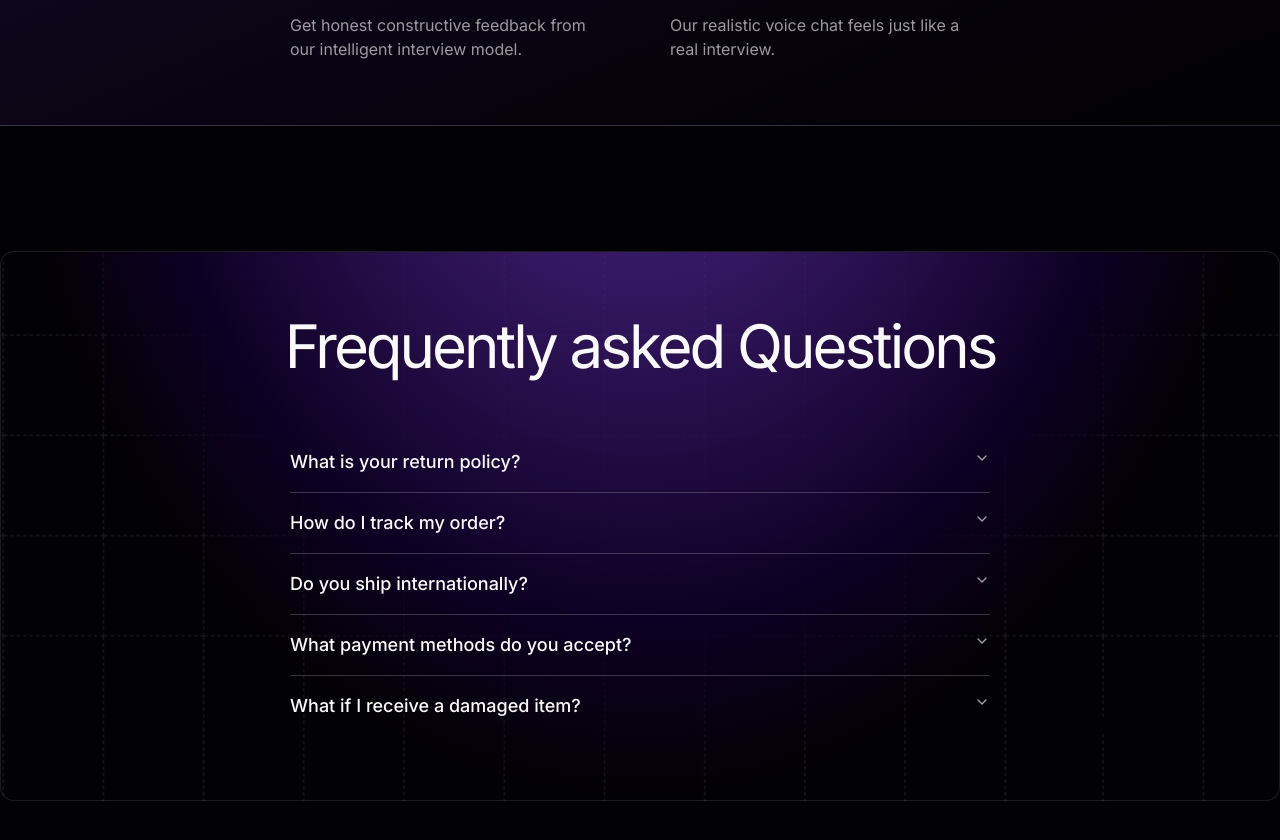
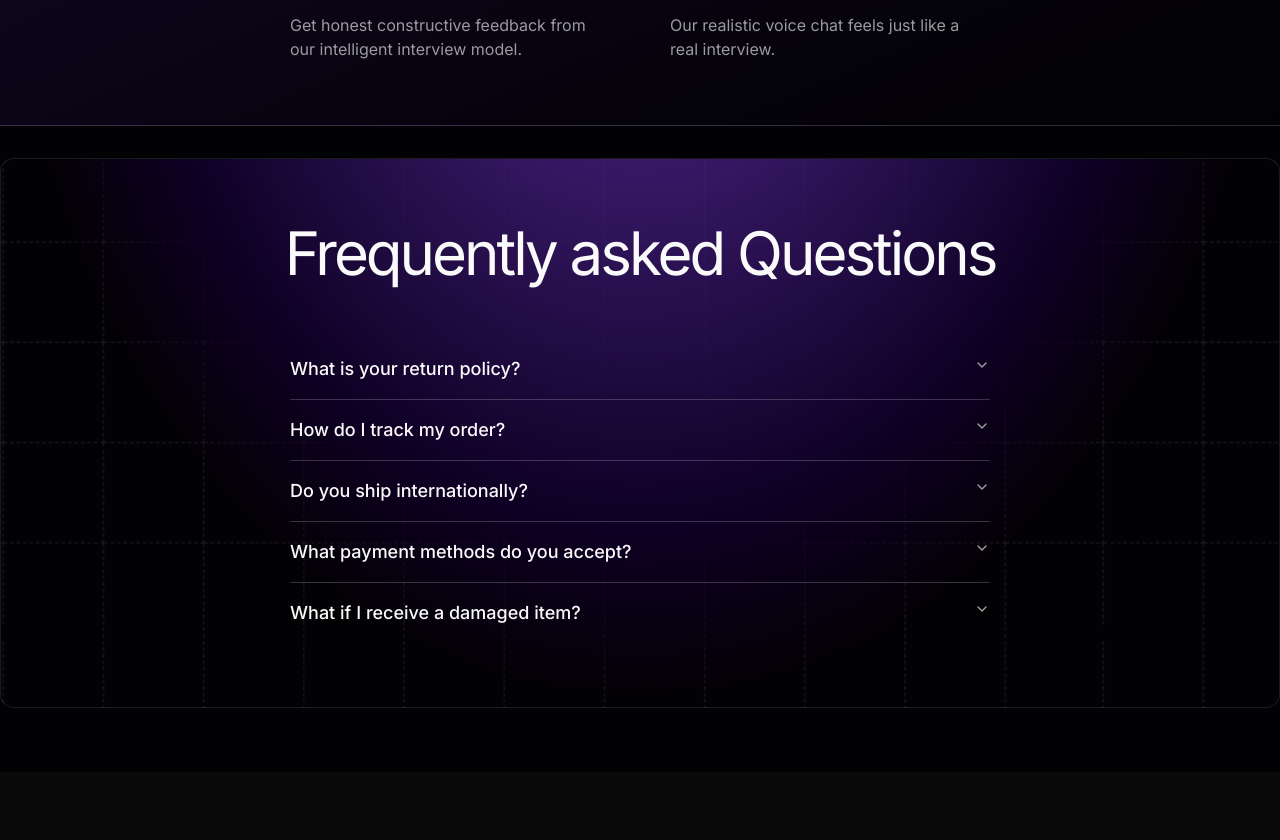
Before and after one commit to CSci-153-Web-Systems-and-Technologies/batch-2025-simiu-web, a Next.js app: page / in a window 1280 px wide. Shown: the part 2687-3527 px from the top of the page. After the commit the page ends 3459 px from the top, so only its background shows below. Built offline with nearby package versions, Linux system fonts and the light colour scheme.

Commit message:
add space below the accordion

```diff
--- a/app/_components/faq.tsx
+++ b/app/_components/faq.tsx
@@ -36,7 +36,7 @@ const faq = [
 
 const FAQ = () => {
   return (
-    <section className="min-h-screen flex items-center justify-center bg-[#020103] relative">
+    <section className="py-8 pb-16 flex items-center justify-center bg-[#020103] relative">
       <div
         className="container flex flex-col items-center border border-white/10 rounded-xl px-8 py-16 md:p-16 gap-8 relative overflow-hidden"
         style={{ backgroundImage: `url(${gridPattern.src})` }}
```
